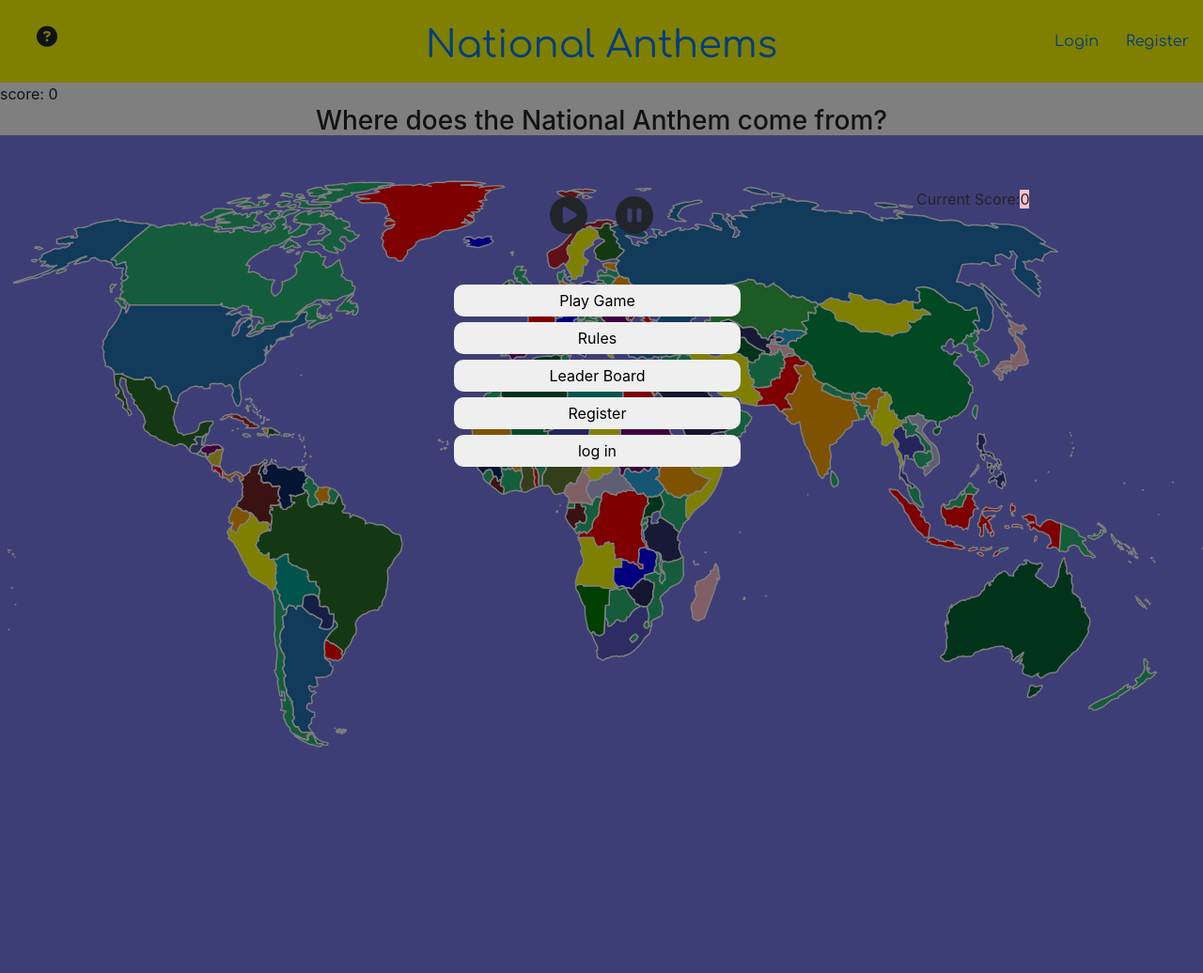
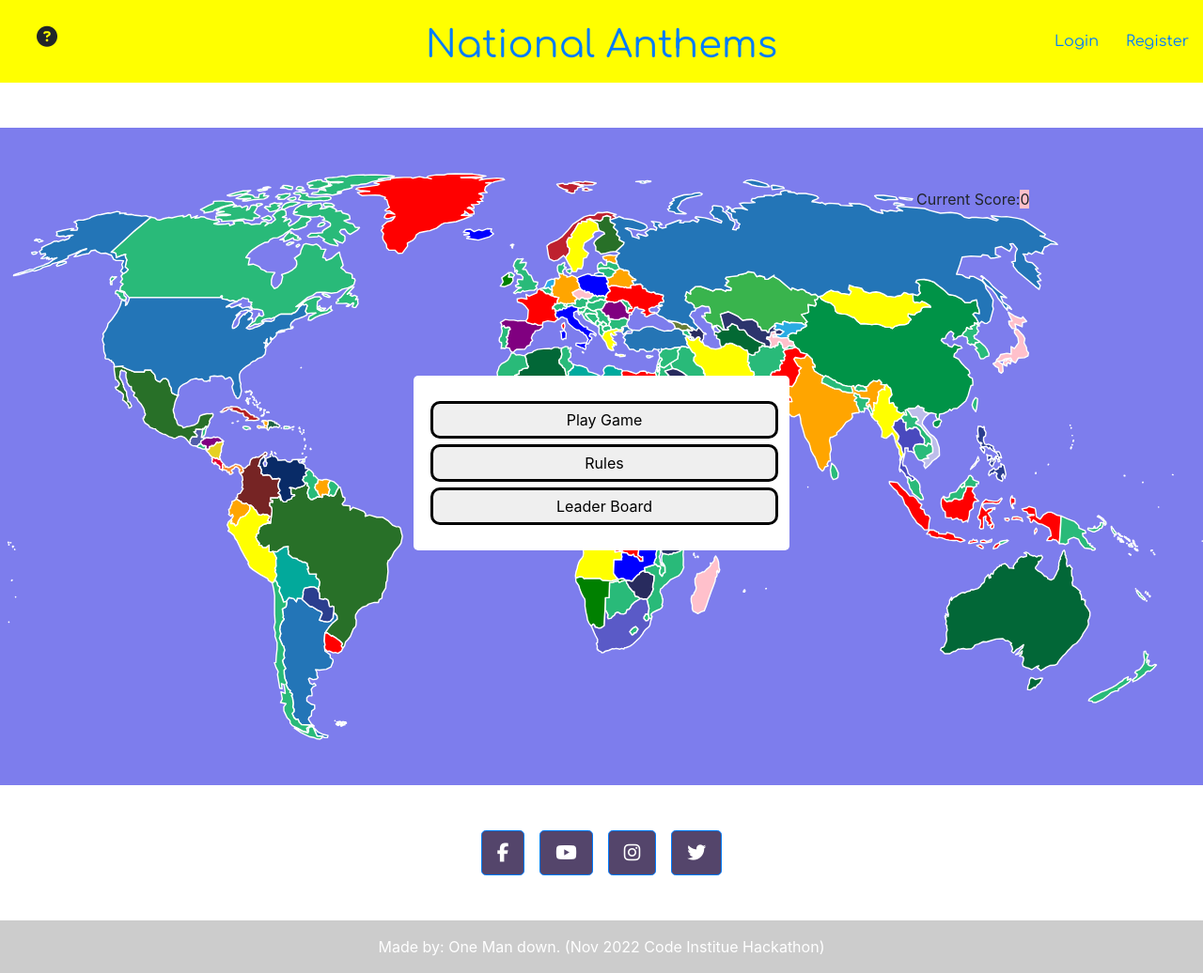
Before and after one commit to sophiebatten123/NationalAnthemsQuiz, a Django app: page / in a window 1280 px wide. Shown: the whole page at 94% size. Before the commit the page ends 796 px from the top, so only its background shows below. Run offline with Django 3.2, Linux system fonts and the light colour scheme; data that the repository does not hold is empty; some libraries are stand-ins or nearby versions.

Commit message:
Popup features on the main page have been addded

```diff
--- a/game/templates/game/index.html
+++ b/game/templates/game/index.html
@@ -3,47 +3,25 @@
 
 {% block content %}
 
-<!-- score -->
-<div class="score-div">
-    score:
-    <span class="score">0</span>
-</div>
-
 <!-- Game Play Rules and leaderboard buttons -->
 
 <div class="container" id="main-buttons">
-    <div class="overlay d-flex">
-        <div class="list-group col-6 col-lg-3 mx-auto justify-content-center">
-            <button type="link" class="list-item info-button" onclick="roundOne()">Play Game</button>
-            <a href=""><button type="link" class="list-item info-button">Rules</button></a>
-            <button type="link" class="list-item info-button" id="leader-board">Leader Board</button></a>
-            {% if user.is_authenticated %}
-            <a href="{% url 'account_logout' %}"><button type="link" class="list-item info-button">log out</button></a>
-            {% else %}
-            <a href="{% url 'account_signup' %}"><button type="link" class="list-item info-button">Register</button></a>
-            <a href="{% url 'account_login' %}"><button type="link" class="list-item info-button">log in</button></a>
-            {% endif %}
-        </div>
+    <div class="list-group mx-auto justify-content-center pt-4 pb-4">
+        <button type="link" class="list-item info-button" onclick="roundOne()">Play Game</button>
+        <a href=""><button type="link" class="list-item info-button">Rules</button></a>
+        <button type="link" class="list-item info-button" id="leader-board">Leader Board</button></a>
     </div>
 </div>
-<div class="container-fluid">
+<div class="container-fluid" id="question">
     <div class="row">
-        <div class="col-12 text-center pb-3">
+        <div class="col-12 text-center pt-2 pb-2">
             <h3>Where does the National Anthem come from?</h3>
         </div>
     </div>
 </div>
-<div class="container-fluid buttons">
-    <div class="row">
-        <div class="col-3"></div>
-        <div class="col-3 pb-5 text-right" id="play">
-            <i class="fa-solid fa-circle-play"></i>
-        </div>
-        <div class="col-3 pb-5" id="pause">
-            <i class="fa-solid fa-circle-pause"></i>
-        </div>
-        <div class="col-3"></div>
-    </div>
+<div class="container" id="play">
+    <i class="fa-solid fa-circle-play"></i>
+</div>
 </div>
 <span id="audio"></span>
 <span id="round" class="pb-4"></span>
--- a/static/css/style.css
+++ b/static/css/style.css
@@ -8,6 +8,19 @@ body {
 
 .text-center {
     text-align: center;
+}
+
+#main-buttons {
+    position: absolute;
+    background-color: white;
+    top:400px;
+    left: 0;
+    right: 0;
+    margin-left: auto;
+    width: 400px;
+    margin-right: auto;
+    z-index: 999;
+    border-radius: 5px;
 }
 
 /*.......................................................Highscores*/
@@ -60,29 +73,29 @@ body {
 /*.......................................................Play button*/
 
 #play {
-    font-size: 40px;
+    font-size: 95px;
+    background-color: white;
+    position: absolute;
+    top: 400px;
+    left: 0;
+    right: 0;
+    margin-left: auto;
+    width: 150px;
+    height: 150px;
+    margin-right: auto;
+    z-index: 999;
+    border: solid 2px black;
+    border-radius: 50%;
+    text-align: center;
+    display: none;
 }
 
 #play:hover {
     cursor: pointer;
 }
 
-#pause {
-    font-size: 40px;
-}
-
-#pause:hover {
-    cursor: pointer;
-}
-
 .text-right {
     text-align: right;
-}
-
-.buttons {
-    position: absolute;
-    top: 200px;
-    z-index: 999;
 }
 
 /*.......................................................User login*/
@@ -140,6 +153,14 @@ body {
 
 /*..............................................................Game Popups*/
 
+#question {
+    position: absolute;
+    background-color: white;
+    top: 100px;
+    z-index: 999;
+    display: none;
+}
+
 #pop-up {
     position: absolute;
     background-color: white;
@@ -188,10 +209,11 @@ body {
     border-radius: 10px;
     padding: 5px;
     width: 100%;
+    border: solid 3px;
 }
 
 .info-button:hover {
-    border: solid 3px;
+    cursor: pointer;
 }
 
 /*-----------------------------------------Country Colours*/
--- a/static/js/script.js
+++ b/static/js/script.js
@@ -32,16 +32,14 @@ document.getElementById('leader-board').onclick = function() {
 // Round One
 
 function roundOne() {
+    document.getElementById('question').style.display = 'block';
     document.getElementById('round').innerHTML = "<p>Round One</p>";
     document.getElementById('main-buttons').style.display = "none";
+    document.getElementById('play').style.display = "block";
 
     document.getElementById('play').onclick = function() {
-        document.getElementById('play').innerHTML = '<i class="fa-solid fa-rotate-right"></i>';
+        document.getElementById('play').style.display = "none";
         $('#audio').html('<audio autoplay><source src="media/canada.mp3"></audio>');
-    }
-
-    document.getElementById('pause').onclick = function() {
-        $('#audio').html('');
     }
 
     let country = document.getElementsByClassName("country");
--- a/templates/base.html
+++ b/templates/base.html
@@ -57,7 +57,7 @@
 
       <div id="details-box"></div>
 
-      <div class="maps">
+      <div class="maps mt-5">
 
       <svg id="map_svg" baseprofile="tiny" fill="#ececec" height="700"  stroke="black" stroke-linecap="round" stroke-linejoin="round" stroke-width=".2" version="1.2" viewbox="0 0 2000 857" width="2000" xmlns="http://www.w3.org/2000/svg">
         <path d="M1383 261.6l1.5 1.8-2.9 0.8-2.4 1.1-5.9 0.8-5.3 1.3-2.4 2.8 1.9 2.7 1.4 3.2-2 2.7 0.8 2.5-0.9 2.3-5.2-0.2 3.1 4.2-3.1 1.7-1.4 3.8 1.1 3.9-1.8 1.8-2.1-0.6-4 0.9-0.2 1.7-4.1 0-2.3 3.7 0.8 5.4-6.6 2.7-3.9-0.6-0.9 1.4-3.4-0.8-5.3 1-9.6-3.3 3.9-5.8-1.1-4.1-4.3-1.1-1.2-4.1-2.7-5.1 1.6-3.5-2.5-1 0.5-4.7 0.6-8 5.9 2.5 3.9-0.9 0.4-2.9 4-0.9 2.6-2-0.2-5.1 4.2-1.3 0.3-2.2 2.9 1.7 1.6 0.2 3 0 4.3 1.4 1.8 0.7 3.4-2 2.1 1.2 0.9-2.9 3.2 0.1 0.6-0.9-0.2-2.6 1.7-2.2 3.3 1.4-0.1 2 1.7 0.3 0.9 5.4 2.7 2.1 1.5-1.4 2.2-0.6 2.5-2.9 3.8 0.5 5.4 0z" id="Afganistan" data-name="Afghanistan" class="country">
```
